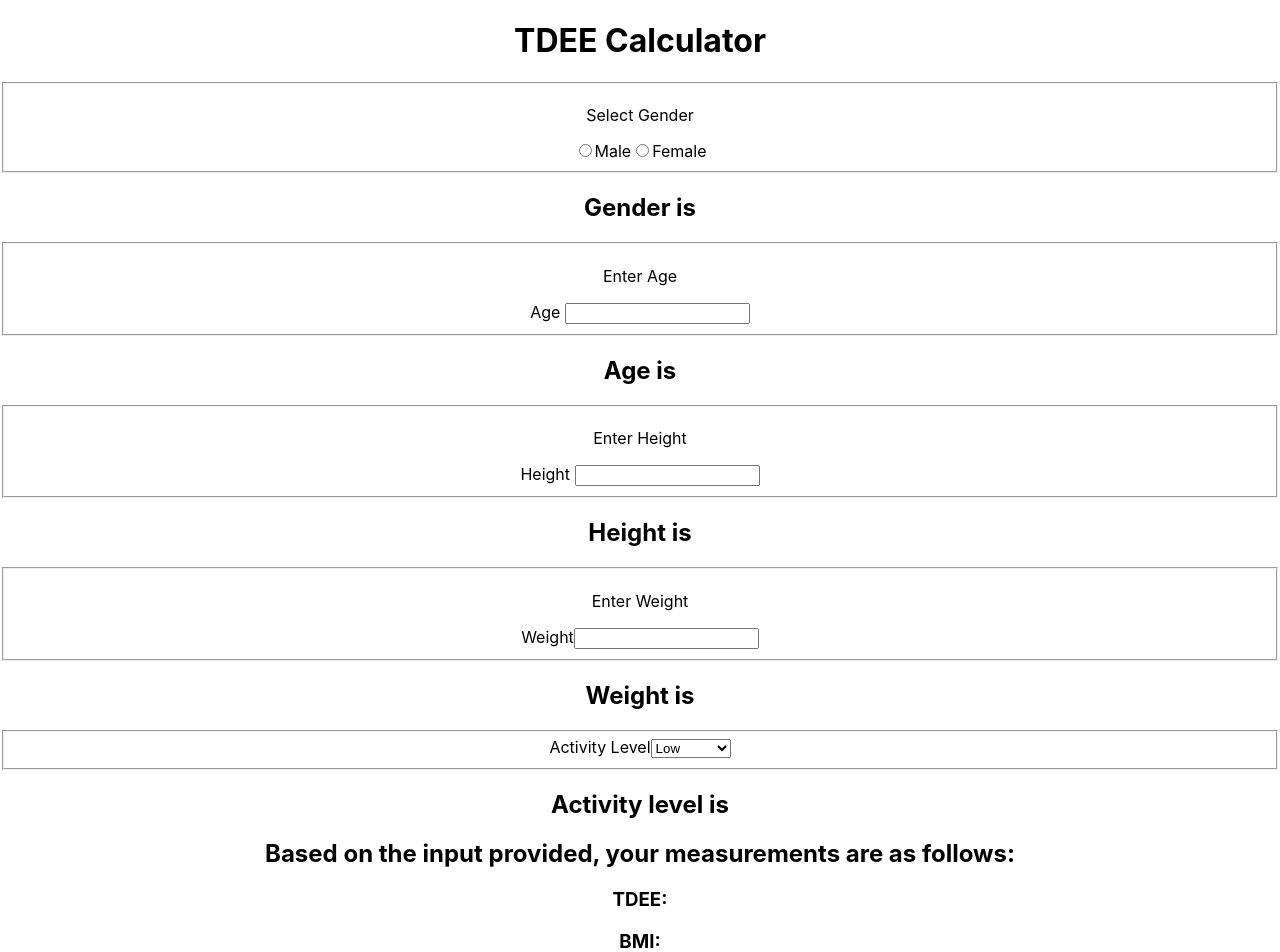
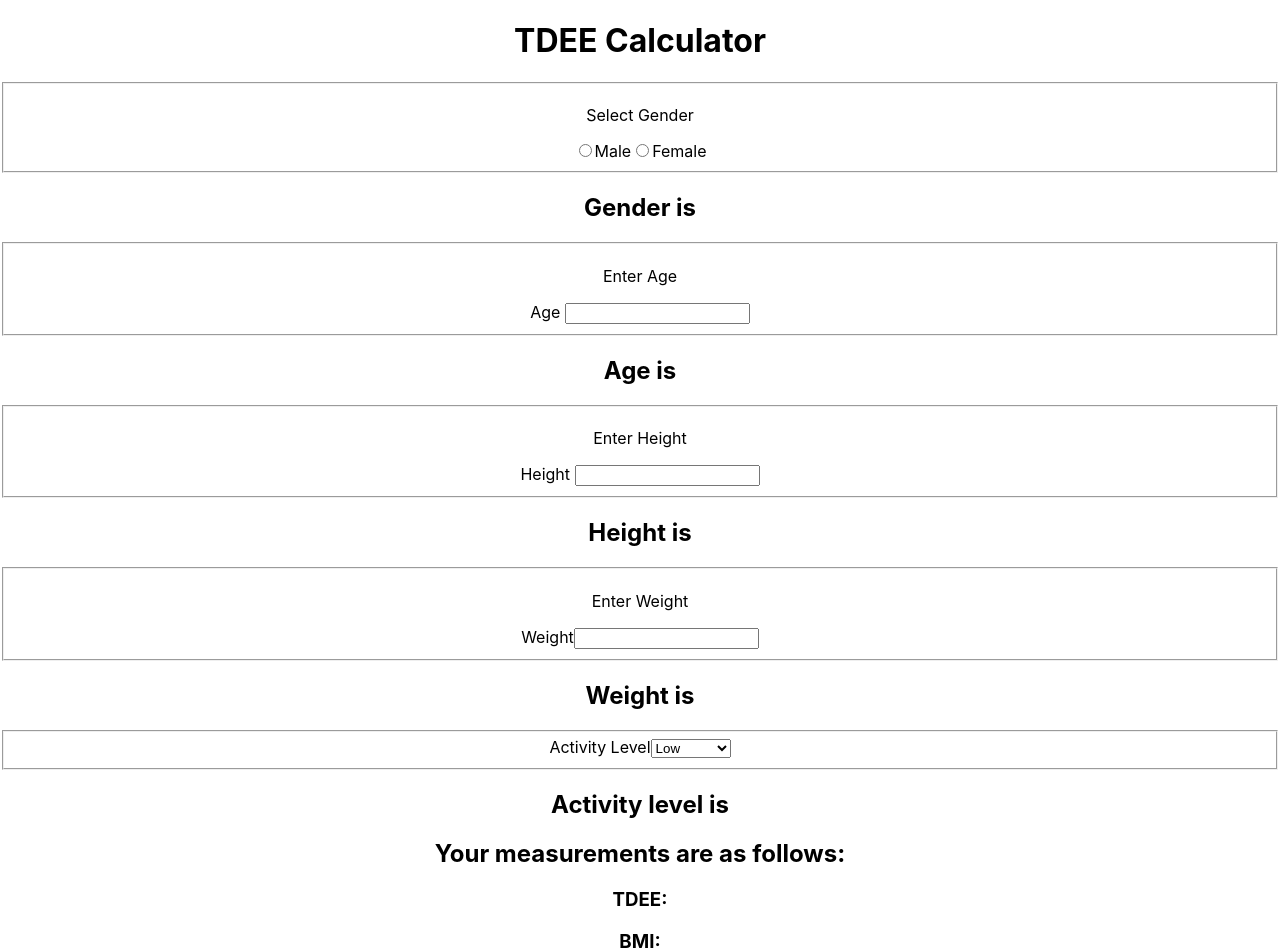
Before and after one commit to nevtay/jumpstartProject_1, a React (Create React App) app: page / in a window 1280 px wide. Shown: the top 952 px of the page. Built offline with nearby package versions, Linux system fonts and the light colour scheme.

Commit message:
minor copy change

```diff
--- a/src/containers/DisplayResults.js
+++ b/src/containers/DisplayResults.js
@@ -13,15 +13,18 @@ class DisplayResults extends React.Component {
         return(
             <section className="tdee-results">
 
-                <h2 className="tdee-results__title">Based on the input provided, your measurements are as follows: </h2>
+                <h2 className="tdee-results__title">Your measurements are as follows: </h2>
+
                 <div className="tdee-resultsSubcontainer">
-                    <h3 className="tdee-resultsSubcontainer__title">TDEE:</h3>
+                    <h3 className="tdee-resultsSubcontainer__title">TDEE: {this.props.val}</h3>
                 </div>
+
                 <div className="tdee-resultsSubcontainer">
-                    <h3 className="tdee-resultsSubcontainer__title">BMI:</h3>
+                    <h3 className="tdee-resultsSubcontainer__title">BMI: {this.props.val}</h3>
                 </div>
+
                 <div className="tdee-resultsSubcontainer">
-                    <h3 className="tdee-resultsSubcontainer__title">BMR:</h3>
+                    <h3 className="tdee-resultsSubcontainer__title">BMR: {this.props.val}</h3>
                 </div>
 
             </section>
```
